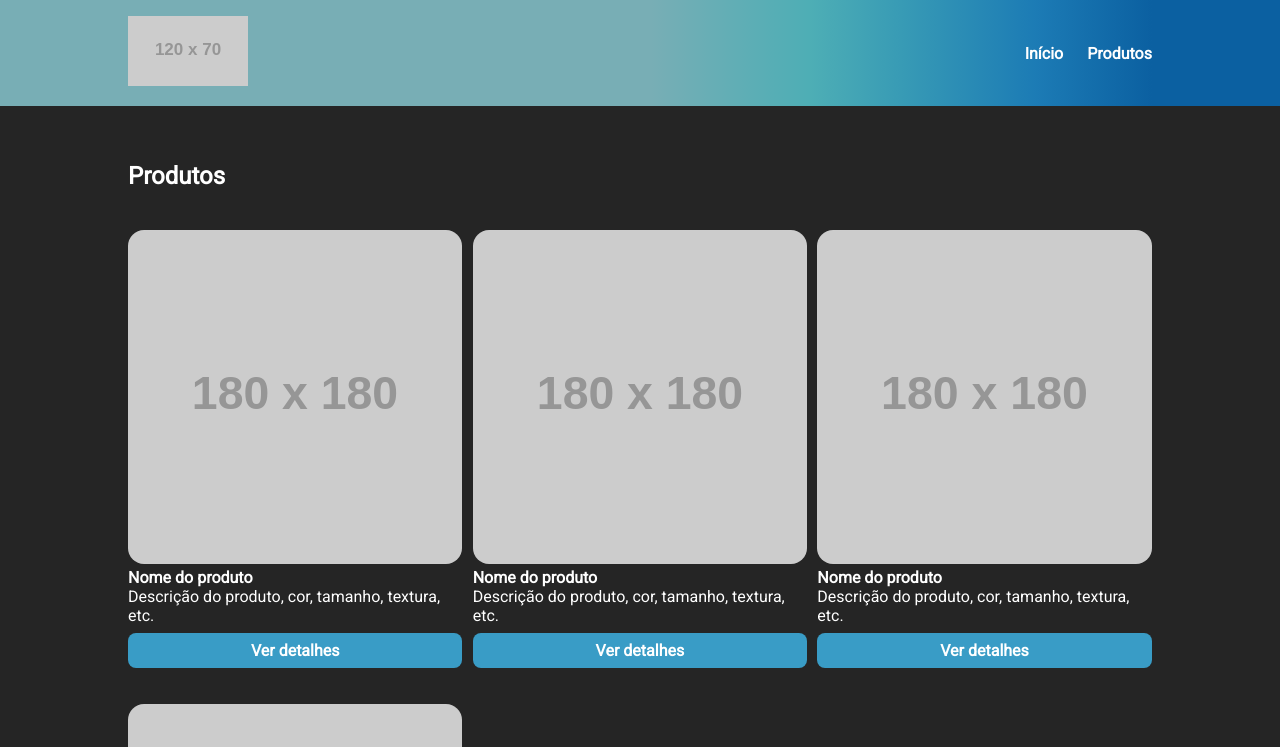
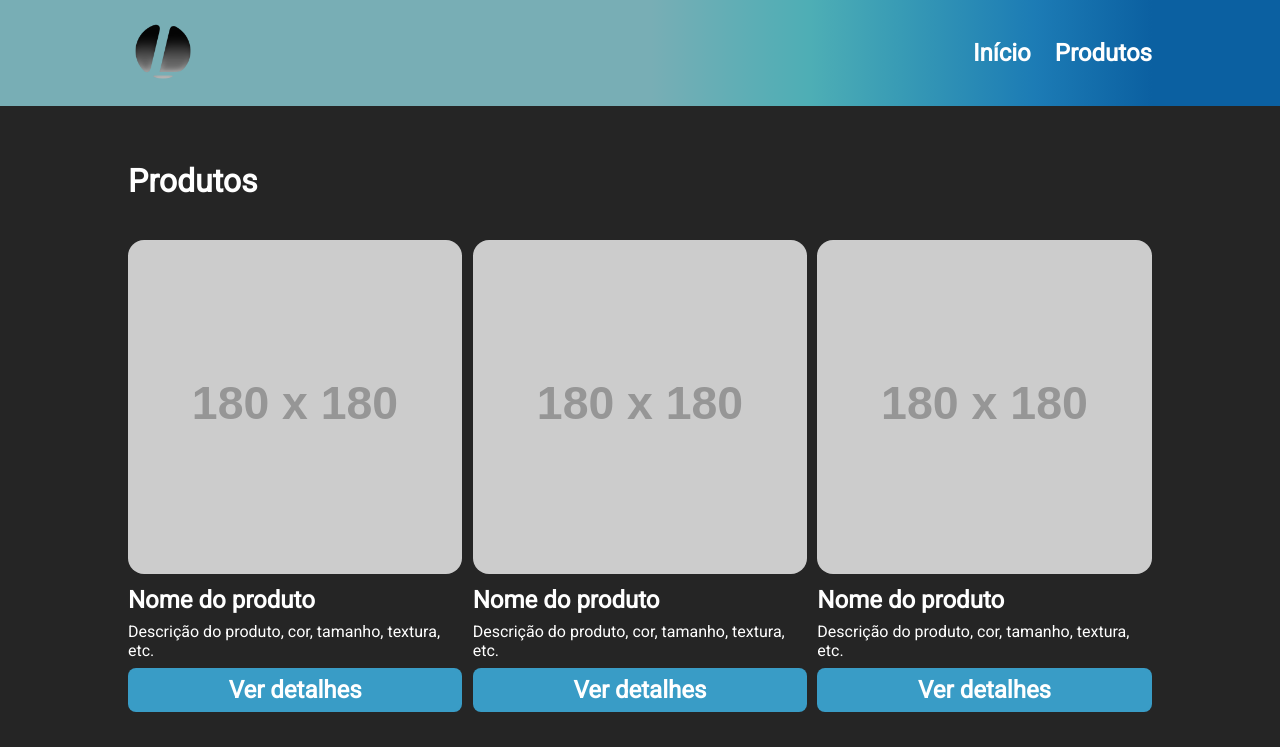
Before and after one commit to Igoroots34/exercicio_SASS, a website: page index.html in a window 1280 px wide. Shown: the top 747 px of the page. Drawn offline with Linux system fonts and the light colour scheme; placeholder pictures from the web are drawn by us.

Commit message:
adicionando imagens dos produtos

```diff
--- a/index.html
+++ b/index.html
@@ -15,7 +15,7 @@
     <header>
         <div class="container">
             <div class="branding">
-                <img src="https://via.placeholder.com/120x70" />
+                <img src="./source/images/logo line.png" />
             </div>
             <nav>
                 <ul class="menu">
--- a/source/main.scss
+++ b/source/main.scss
@@ -20,14 +20,25 @@ header {
     position: sticky;
     top: 0;
     left: 0;
+
+    .container {
+        display: flex;
+        justify-content: space-between;
+        align-items: center;
+        padding: 16px 0;
+    }
+
+    img {
+        max-width: 70px;
+    }
 }
 
-header .container {
-    display: flex;
-    justify-content: space-between;
-    align-items: center;
-    padding: 16px 0;
-}
+// header .container {
+//     display: flex;
+//     justify-content: space-between;
+//     align-items: center;
+//     padding: 16px 0;
+// }
 
 .menu {
     display: flex;
@@ -40,6 +51,7 @@ header .container {
         a {
             color: variaveis.$corDoTexto;
             text-decoration: none;
+            font-size: 24px
         }
     }
 }
@@ -49,6 +61,7 @@ section {
 
     h2 {
         color: variaveis.$corDoTexto;
+        font-size: 32px;
     }
 
     .products {
@@ -61,12 +74,21 @@ section {
         list-style: none;
 
         img {
+            max-width: 22em;
             width: 100%;
             border-radius: 16px;
         }
 
-        h4, p {
+        h4 {
+            font-size: 24px;
             color: variaveis.$corDoTexto;
+            margin-top: 8px;
+        }
+
+        p {
+            font-size: 16px;
+            color: variaveis.$corDoTexto;
+            margin-top: 8px;
         }
 
         .product-button {
@@ -79,6 +101,7 @@ section {
             margin-top: 8px;
             text-decoration: none;
             font-weight: bold;
+            font-size: 24px;
         }
 
         .product-button:hover {
```
Also changed, not shown: build/main.css, source/images/breitling-1327165_1920.jpg (added), source/images/male-watch-144648_1920.jpg (added), source/images/watch-3886742_1920.jpg (added), source/images/wrist-watch-2159785_1920.jpg (added), 1 other file.
